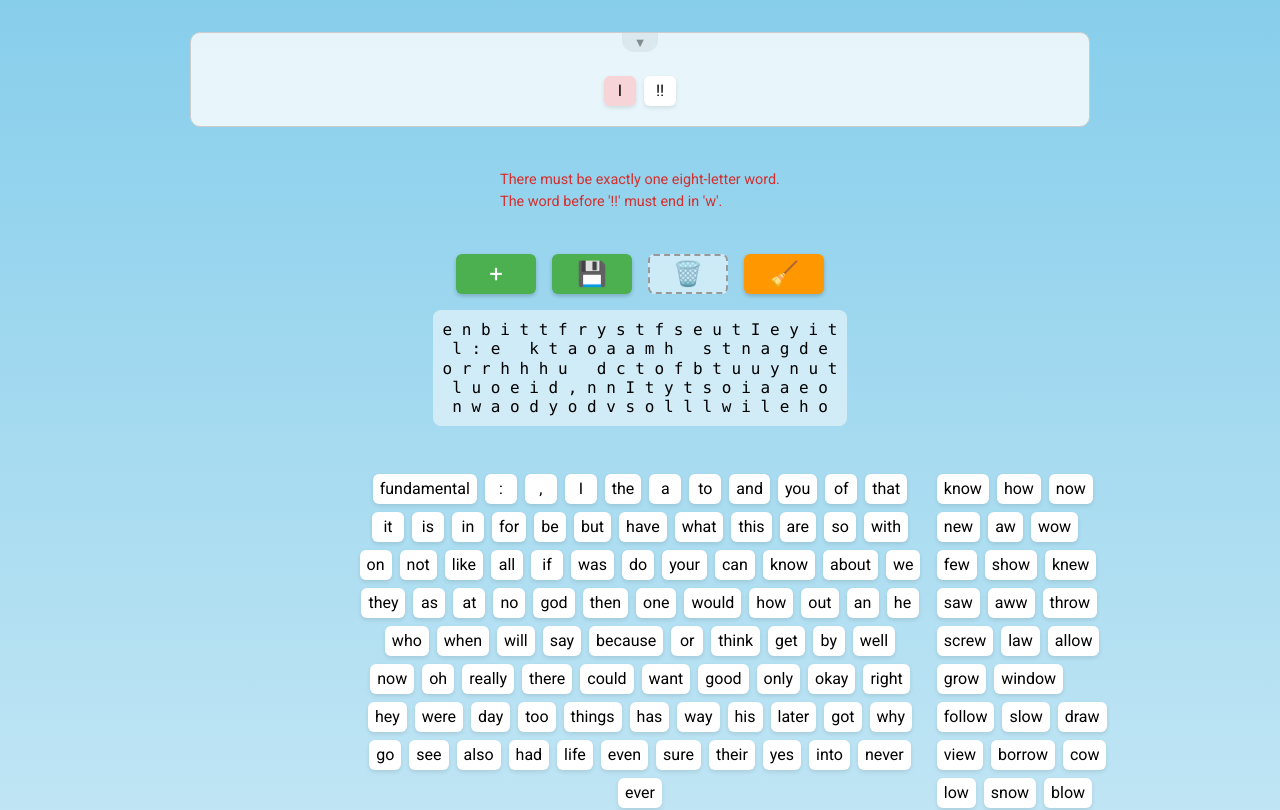
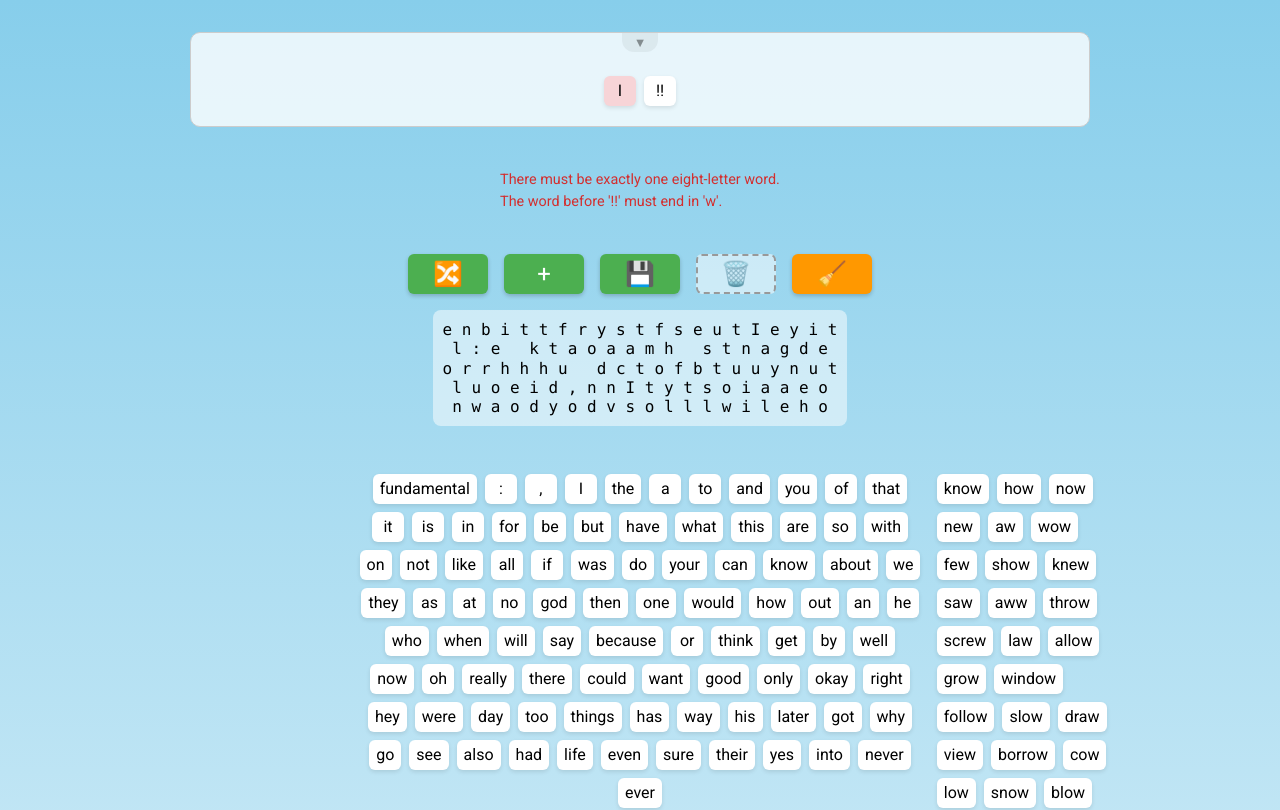
Before and after one commit to paulstansifer/mosaic-disco-urn, a React (Vite) app: page / in a window 1280 px wide. Shown: the top 810 px of the page. Built offline with nearby package versions, Linux system fonts and the light colour scheme.

Commit message:
Oops, didn't mean to delete the shuffle button!

```diff
--- a/src/App.tsx
+++ b/src/App.tsx
@@ -708,6 +708,10 @@ function App() {
     });
   };
 
+  const handleShuffle = () => {
+    setLetterPool(prev => shuffleString(prev.replace(/ /g, '')));
+  };
+
   const handleClearAll = () => {
     let newPool = letterPool;
 
@@ -783,6 +787,9 @@ function App() {
 
           <div className="input-section">
             <div className="button-container">
+              <button className="shuffle-btn" onClick={handleShuffle} title="Shuffle & Compact">
+                🔀
+              </button>
               <button className="add-word-btn" onClick={handleAddWord}>+</button>
               <button className="save-btn" onClick={handleSaveSentence} title="Save Sentence">
                 💾
```
